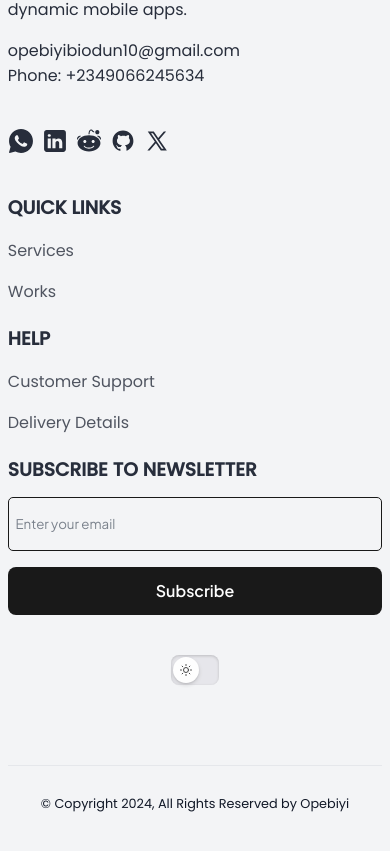
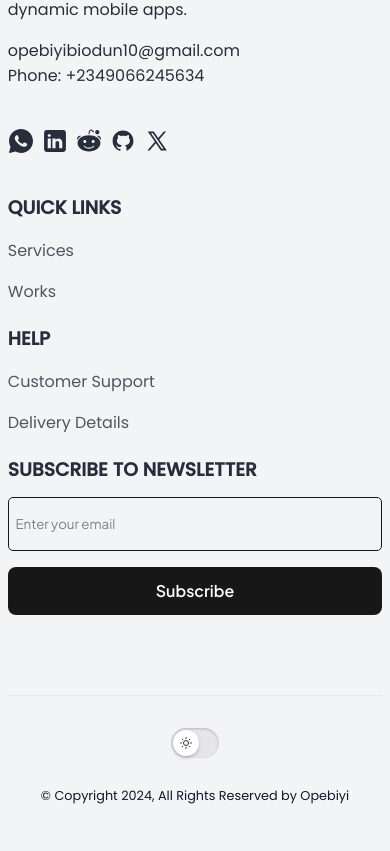
Before and after one commit to femiopebiyi/my-own-portfolio, a React (Vite) app: page / in a window 390 px wide. Shown: the part 9916-10767 px from the top of the page. Built offline with nearby package versions, Linux system fonts and the light colour scheme; a web font is replaced by a local one.

Commit message:
Add standalone theme toggle to footer with isolated styling

```diff
--- a/src/App.css
+++ b/src/App.css
@@ -885,11 +885,11 @@ z-index: 100;
     opacity: 1;
 }
 
-.footer-theme-toggle {
+.fourth .theme-toggle-wrapper {
   margin-top: 1.5em;
-  display: flex;
-  align-items: center;
-  justify-content: center;
+  margin-left: 0;
+  margin-right: 0;
+  padding: 0;
 }
 
 .footer a{
@@ -953,6 +953,23 @@ z-index: 100;
 .first h1{
   display: flex;
   align-items: center;
+}
+
+.standalone-theme-toggle {
+  display: flex;
+  justify-content: center;
+  align-items: center;
+  margin: 2em auto 0;
+  padding: 0;
+}
+
+.standalone-theme-toggle .theme-toggle-wrapper {
+  all: initial;
+  display: flex;
+  align-items: center;
+  justify-content: center;
+  margin: 0 10px;
+  padding: 0 8px;
 }
 
 #disclaimer{
@@ -2481,6 +2498,22 @@ body {
     padding: 0 6px;
   }
 
+  .fourth .theme-toggle-wrapper {
+    margin-top: 1.5em;
+    margin-left: 0;
+    margin-right: 0;
+    padding: 0;
+  }
+
+  .standalone-theme-toggle .theme-toggle-wrapper {
+    all: initial;
+    display: flex;
+    align-items: center;
+    justify-content: center;
+    margin: 0 8px;
+    padding: 0 6px;
+  }
+
   .theme-toggle-switch {
     width: 48px;
     height: 30px;
@@ -2561,6 +2594,22 @@ body {
 /* Extra Small Devices - Component Specific */
 @media (max-width: 360px) {
   .theme-toggle-wrapper {
+    margin: 0 3px;
+    padding: 0 4px;
+  }
+
+  .fourth .theme-toggle-wrapper {
+    margin-top: 1.5em;
+    margin-left: 0;
+    margin-right: 0;
+    padding: 0;
+  }
+
+  .standalone-theme-toggle .theme-toggle-wrapper {
+    all: initial;
+    display: flex;
+    align-items: center;
+    justify-content: center;
     margin: 0 3px;
     padding: 0 4px;
   }
--- a/src/components/Footer.tsx
+++ b/src/components/Footer.tsx
@@ -57,10 +57,12 @@ const Footer = () => {
         <h3>SUBSCRIBE TO NEWSLETTER</h3>
         <input type="email" placeholder="Enter your email"/>
         <button>Subscribe</button>
-        <div className="footer-theme-toggle">
-          <ThemeToggle />
-        </div>
+
       </div>
+    </div>
+
+    <div className="standalone-theme-toggle">
+      <ThemeToggle />
     </div>
 
     <p id="disclaimer">© Copyright 2024, All Rights Reserved by Opebiyi</p>
--- a/src/components/ThemeToggle.tsx
+++ b/src/components/ThemeToggle.tsx
@@ -12,9 +12,9 @@ const ThemeToggle = () => {
       if (width <= 360) {
         setSlideDistance(18); // 44px container - 22px slider - 4px padding = 18px
       } else if (width <= 1000) {
-        setSlideDistance(20); // 48px container - 26px slider - 2px = 20px
+        setSlideDistance(18); // 48px container - 26px slider - 4px padding = 18px
       } else {
-        setSlideDistance(24); // 56px container - 28px slider - 4px = 24px
+        setSlideDistance(24); // 56px container - 28px slider - 4px padding = 24px
       }
     };
 
```
